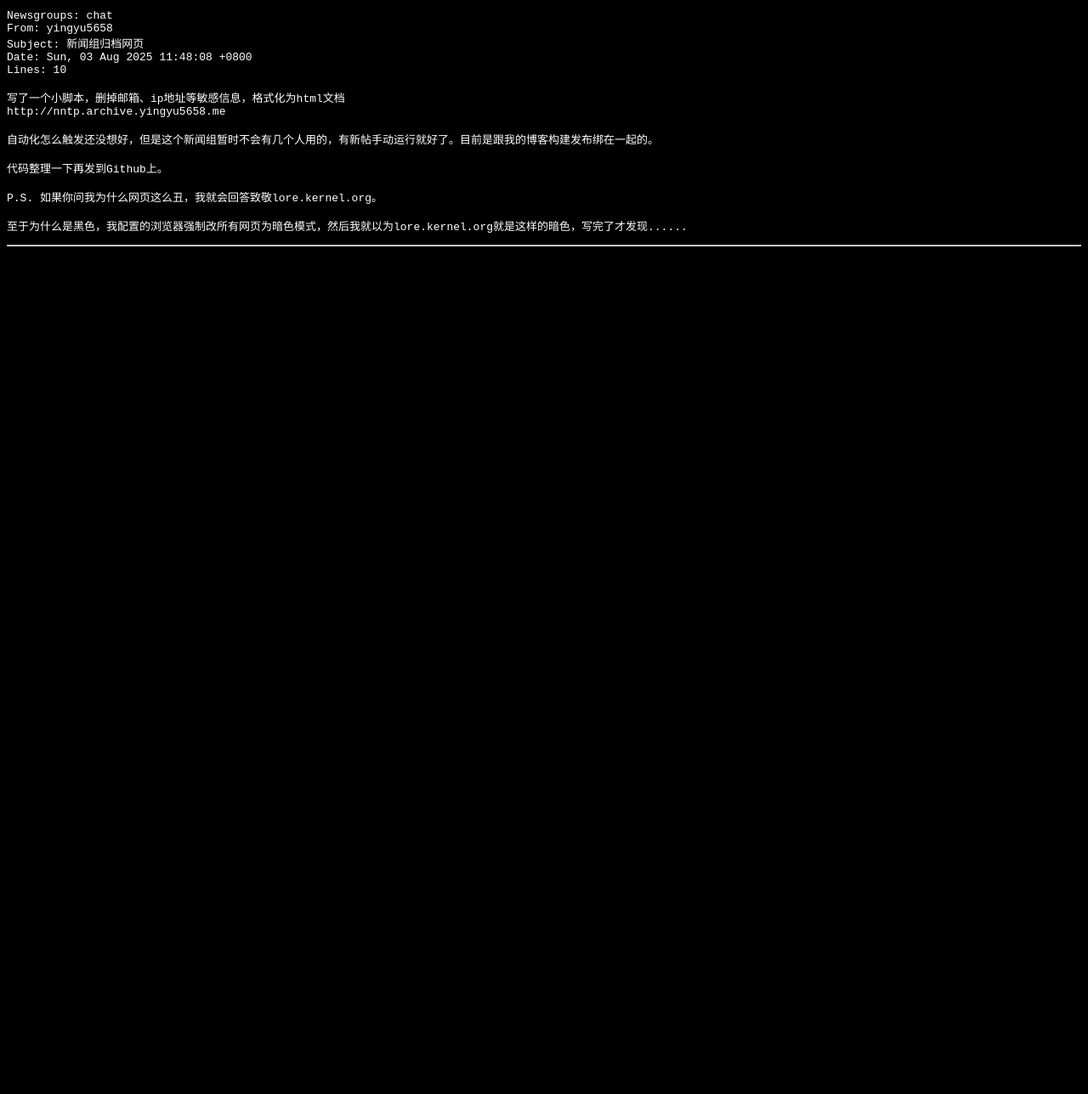
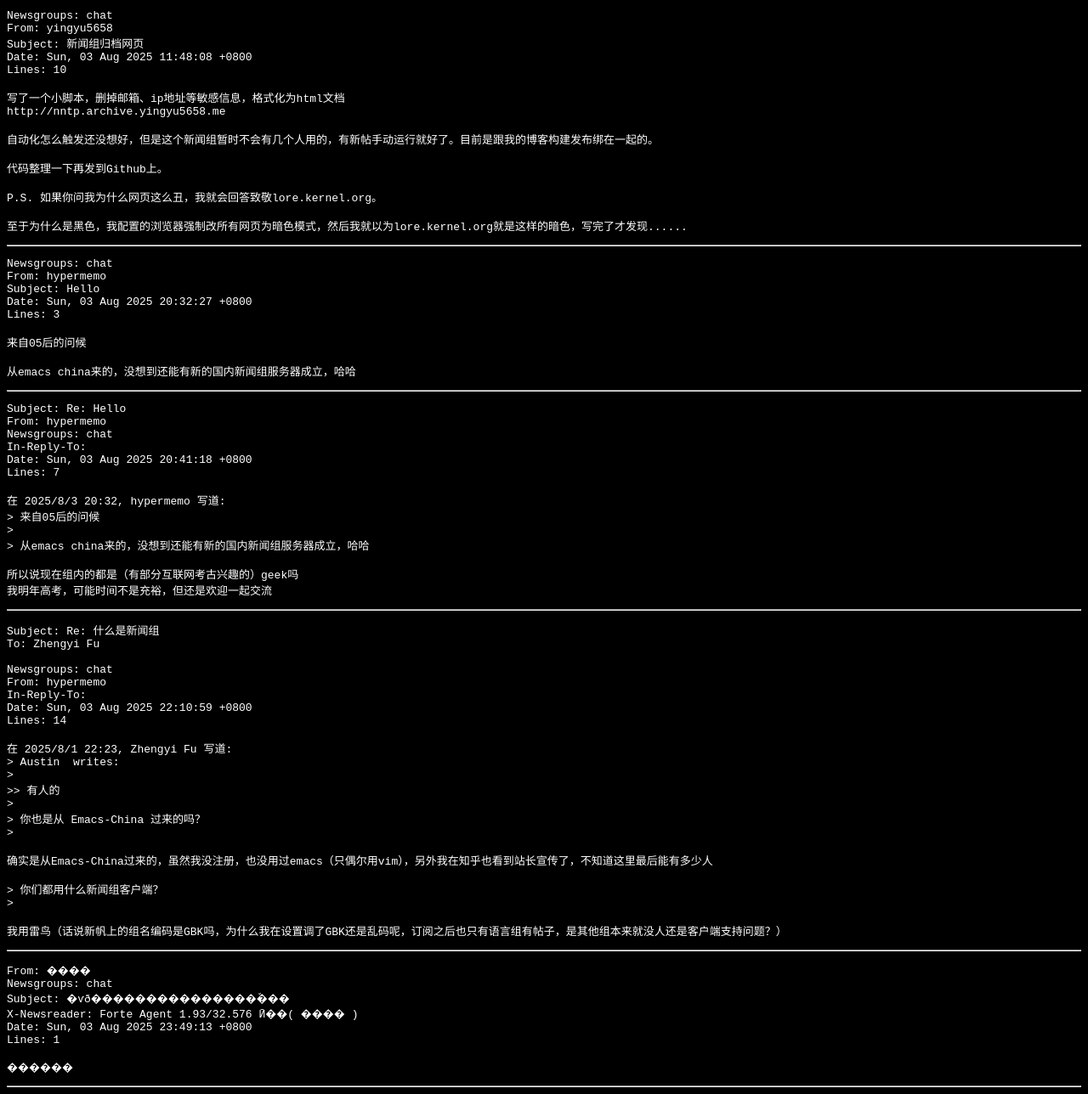
Before and after one commit to yingyu5658-pages/yingyu5658-pages.github.io, a plain HTML site: page index.html in a window 1280 px wide. Shown: the part 2044-3332 px from the top of the page at 85% size. Before the commit the page ends 2342 px from the top, so only its background shows below. Drawn offline with Linux system fonts and the light colour scheme.

Commit message:
2025-08-04 07:34:00

```diff
--- a/index.html
+++ b/index.html
@@ -128,4 +128,121 @@ P.S. 如果你问我为什么网页这么丑，我就会回答致敬lore.kernel.
 
 至于为什么是黑色，我配置的浏览器强制改所有网页为暗色模式，然后我就以为lore.kernel.org就是这样的暗色，写完了才发现......
 </pre>
+<hr><pre>Newsgroups: chat
+From: hypermemo
+Subject: Hello
+Date: Sun, 03 Aug 2025 20:32:27 +0800
+Lines: 3
+
+来自05后的问候
+
+从emacs china来的，没想到还能有新的国内新闻组服务器成立，哈哈
+</pre>
+<hr><pre>Subject: Re: Hello
+From: hypermemo
+Newsgroups: chat
+In-Reply-To:
+Date: Sun, 03 Aug 2025 20:41:18 +0800
+Lines: 7
+
+在 2025/8/3 20:32, hypermemo 写道:
+> 来自05后的问候
+>
+> 从emacs china来的，没想到还能有新的国内新闻组服务器成立，哈哈
+
+所以说现在组内的都是（有部分互联网考古兴趣的）geek吗
+我明年高考，可能时间不是充裕，但还是欢迎一起交流
+</pre>
+<hr><pre>Subject: Re: 什么是新闻组
+To: Zhengyi Fu
+
+Newsgroups: chat
+From: hypermemo
+In-Reply-To:
+Date: Sun, 03 Aug 2025 22:10:59 +0800
+Lines: 14
+
+在 2025/8/1 22:23, Zhengyi Fu 写道:
+> Austin  writes:
+>
+>> 有人的
+>
+> 你也是从 Emacs-China 过来的吗？
+>
+
+确实是从Emacs-China过来的，虽然我没注册，也没用过emacs（只偶尔用vim），另外我在知乎也看到站长宣传了，不知道这里最后能有多少人
+
+> 你们都用什么新闻组客户端？
+>
+
+我用雷鸟（话说新帆上的组名编码是GBK吗，为什么我在设置调了GBK还是乱码呢，订阅之后也只有语言组有帖子，是其他组本来就没人还是客户端支持问题？）
+</pre>
+<hr><pre>From: ����
+Newsgroups: chat
+Subject: �ѵð���������������֡���
+X-Newsreader: Forte Agent 1.93/32.576 Ӣ��( ���� )
+Date: Sun, 03 Aug 2025 23:49:13 +0800
+Lines: 1
+
+������
+</pre>
+<hr><pre>From: Zhengyi Fu
+Newsgroups: chat
+Subject: Re: 什么是新闻组
+
+
+Date: Sun, 03 Aug 2025 23:50:01 +0800
+Lines: 19
+
+hypermemo  writes:
+
+> 在 2025/8/1 22:23, Zhengyi Fu 写道:
+>> Austin  writes:
+>>
+>>> 有人的
+>> 你也是从 Emacs-China 过来的吗？
+>>
+>
+> 确实是从Emacs-China过来的，虽然我没注册，也没用过emacs（只偶尔用vim），另外我在知乎也看到站长宣传了，不知道这里最后能有多少人
+>
+>> 你们都用什么新闻组客户端？
+>>
+>
+> 我用雷鸟（话说新帆上的组名编码是GBK吗，为什么我在设置调了GBK还是乱码呢，订阅之后也只有语言组有帖子，是其他组本来就没人还是客户端支持问题？）
+
+不了解编码，返正我用 Gnus 默认就能显示。
+
+新帆也没多少人。
+</pre>
+<hr><pre>From: Zhengyi Fu
+Newsgroups: chat
+Subject: Re: ÄÑµÃ°¡£¬ÕæÓÐÐÂÎÅ×é
+ =?utf-8?B?wrPDtsOPw5bCocKtwqHCrQ==?=
+Date: Mon, 04 Aug 2025 00:03:19 +0800
+Lines: 5
+
+¸çÊæ  writes:
+
+> 哈哈！
+
+奇怪！我这边显示你的发件人和标题是乱码的。
+</pre>
+<hr><pre>Subject: Re: Hello
+Newsgroups: chat
+From: yingyu5658
+In-Reply-To:
+Date: Mon, 04 Aug 2025 07:30:24 +0800
+Lines: 10
+
+在 2025/8/3 20:41, hypermemo 写道:
+> 在 2025/8/3 20:32, hypermemo 写道:
+>> 来自05后的问候
+>>
+>> 从emacs china来的，没想到还能有新的国内新闻组服务器成立，哈哈
+>
+> 所以说现在组内的都是（有部分互联网考古兴趣的）geek吗
+> 我明年高考，可能时间不是充裕，但还是欢迎一起交流
+
+欢迎！
+</pre>
 <hr></body> </html>
```
